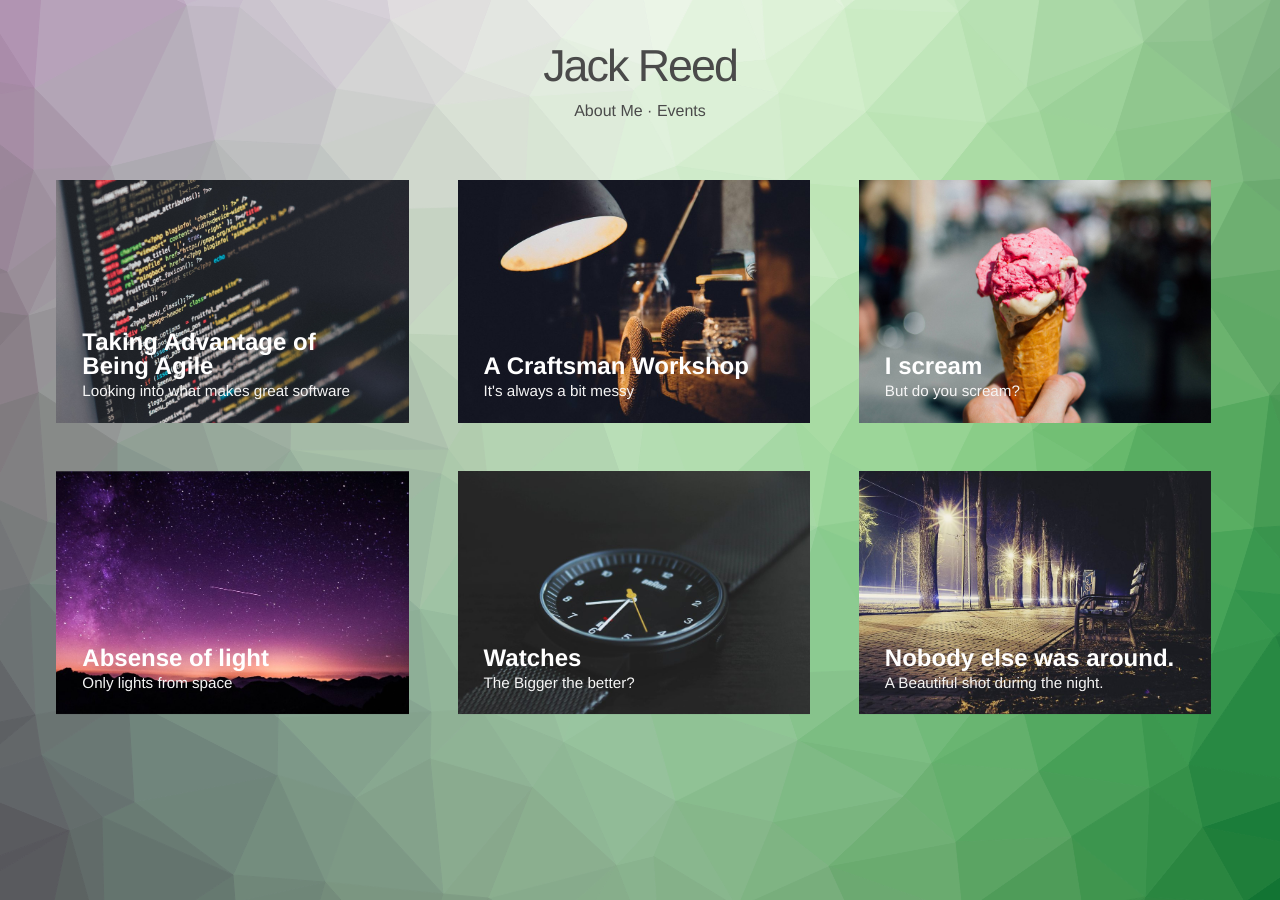
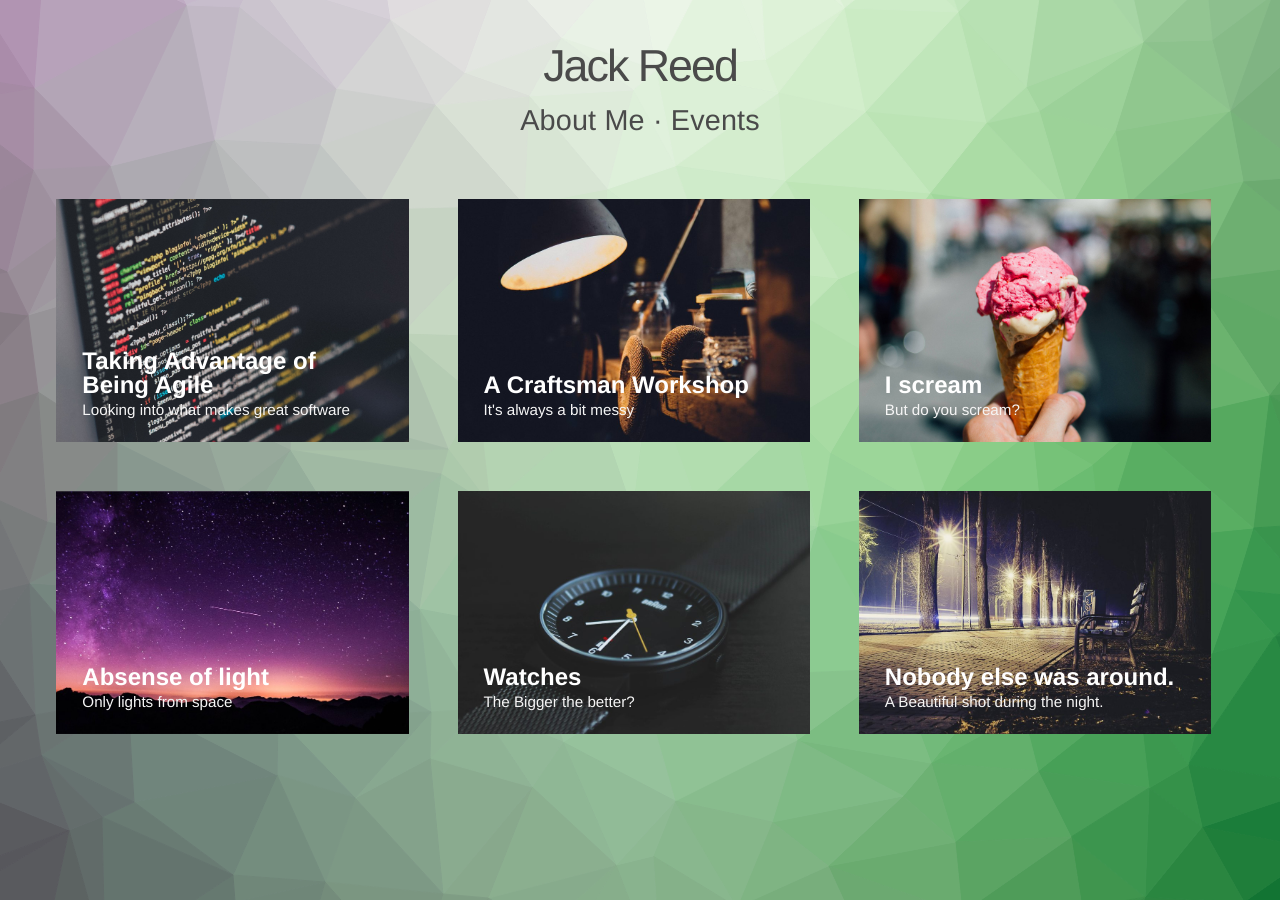
Before and after one commit to IamJackReed/iamjackreed, a Jekyll site: the page built from index.html, in a window 1280 px wide. Built offline with Jekyll 4.4.1, drawn with Linux system fonts in a browser that asks for light colours.

Commit message:
Update modern-blog.css

```diff
--- a/css/modern-blog.css
+++ b/css/modern-blog.css
@@ -14,6 +14,12 @@
  font-family: "Source Sans Pro", 'Helvetica Neue', Helvetica, Arial, sans-serif;
  font-size: 2.8em;
  letter-spacing: -2px;
+}
+
+.header-nav{
+ font-family: "Source Sans Pro", 'Helvetica Neue', Helvetica, Arial, sans-serif;
+ font-size: 1.8em;
+ letter-spacing: 0.01rem;
 }
 
 .card__container {
```
